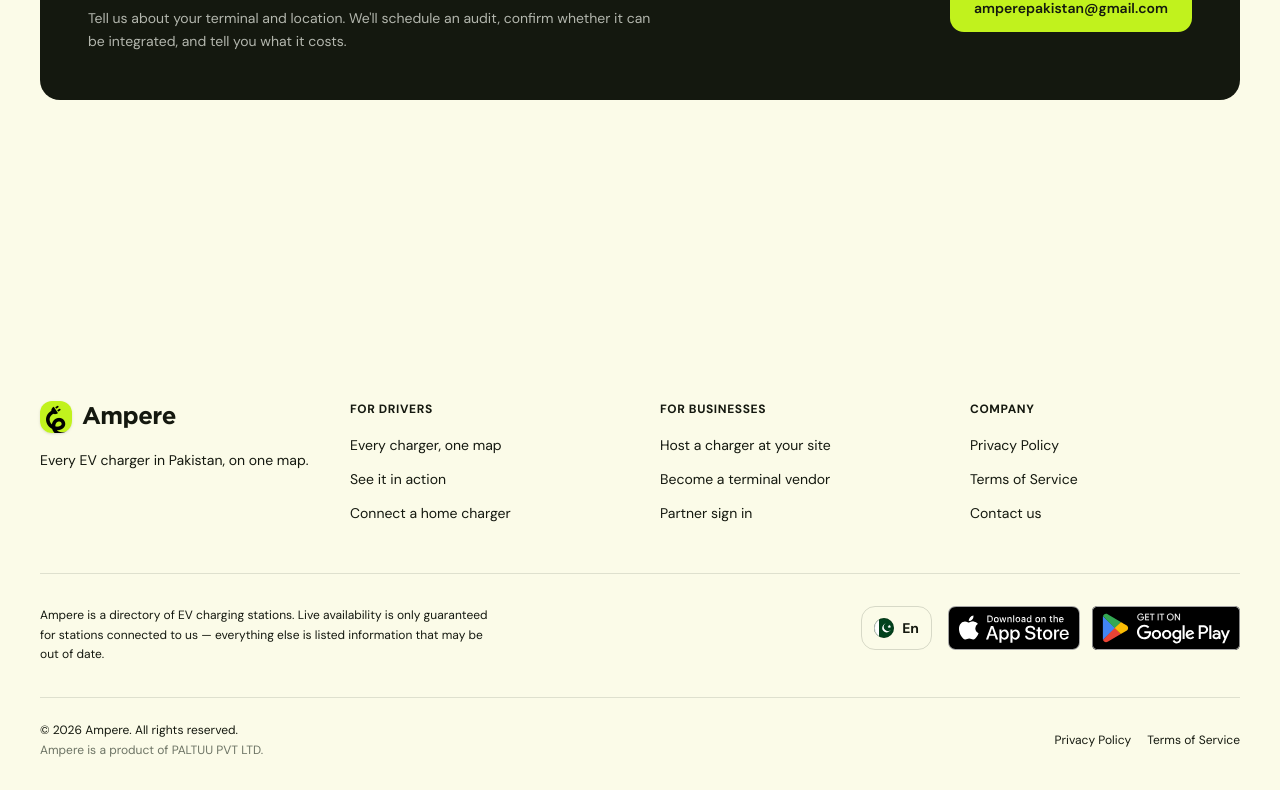
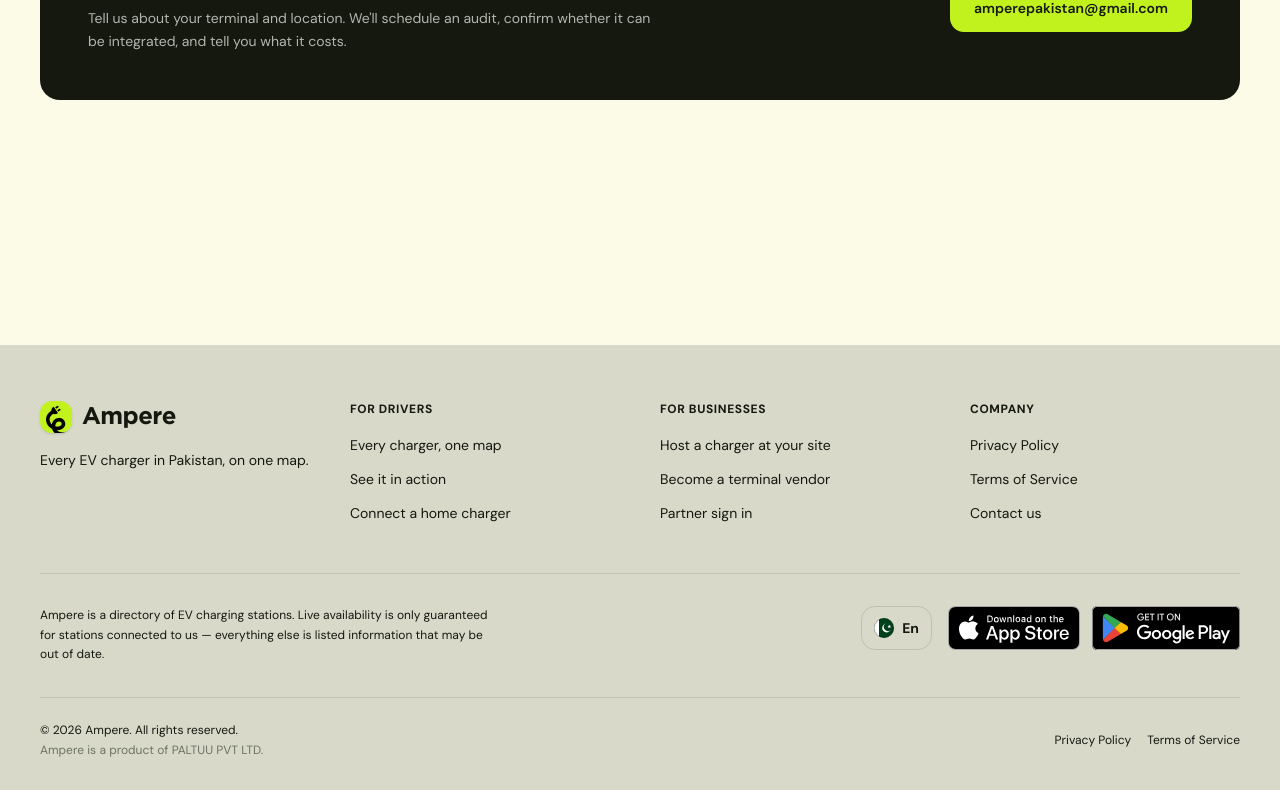
Before and after one commit to amperepakistan/EVCHARGE-nextjs, a Next.js app: page /commercial in a window 1280 px wide. Shown: the part 2451-3241 px from the top of the page. Built offline with nearby package versions, Linux system fonts and the light colour scheme.

Commit message:
footer color

```diff
--- a/components/ui/site-footer.tsx
+++ b/components/ui/site-footer.tsx
@@ -63,7 +63,7 @@ export function SiteFooter({
 
   if (variant === 'minimal') {
     return (
-      <footer className={cn('bg-canvas px-6 py-6 md:px-10', className)}>
+      <footer className={cn('bg-footer px-6 py-6 md:px-10', className)}>
         <div
           className={cn(
             'text-text-primary mx-auto flex flex-col items-center gap-3 text-xs md:flex-row md:justify-center md:gap-6',
@@ -80,7 +80,7 @@ export function SiteFooter({
   }
 
   return (
-    <footer className={cn('bg-canvas px-6 pt-14 pb-8 md:px-10', className)}>
+    <footer className={cn('bg-footer px-6 pt-14 pb-8 md:px-10', className)}>
       <div className={cn('mx-auto', maxWidth)}>
         <div className="grid gap-10 md:grid-cols-4">
           {showLogo && (
```
